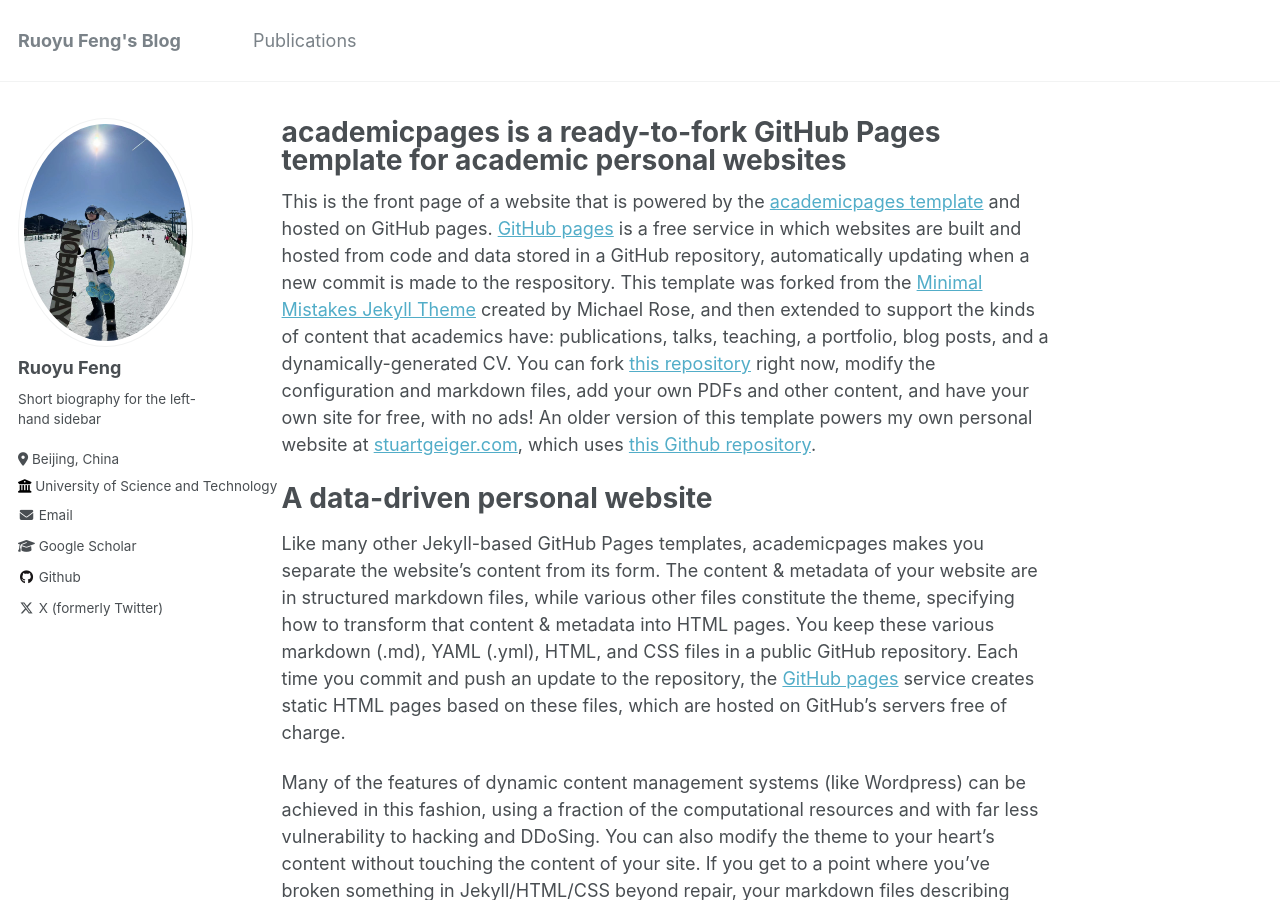
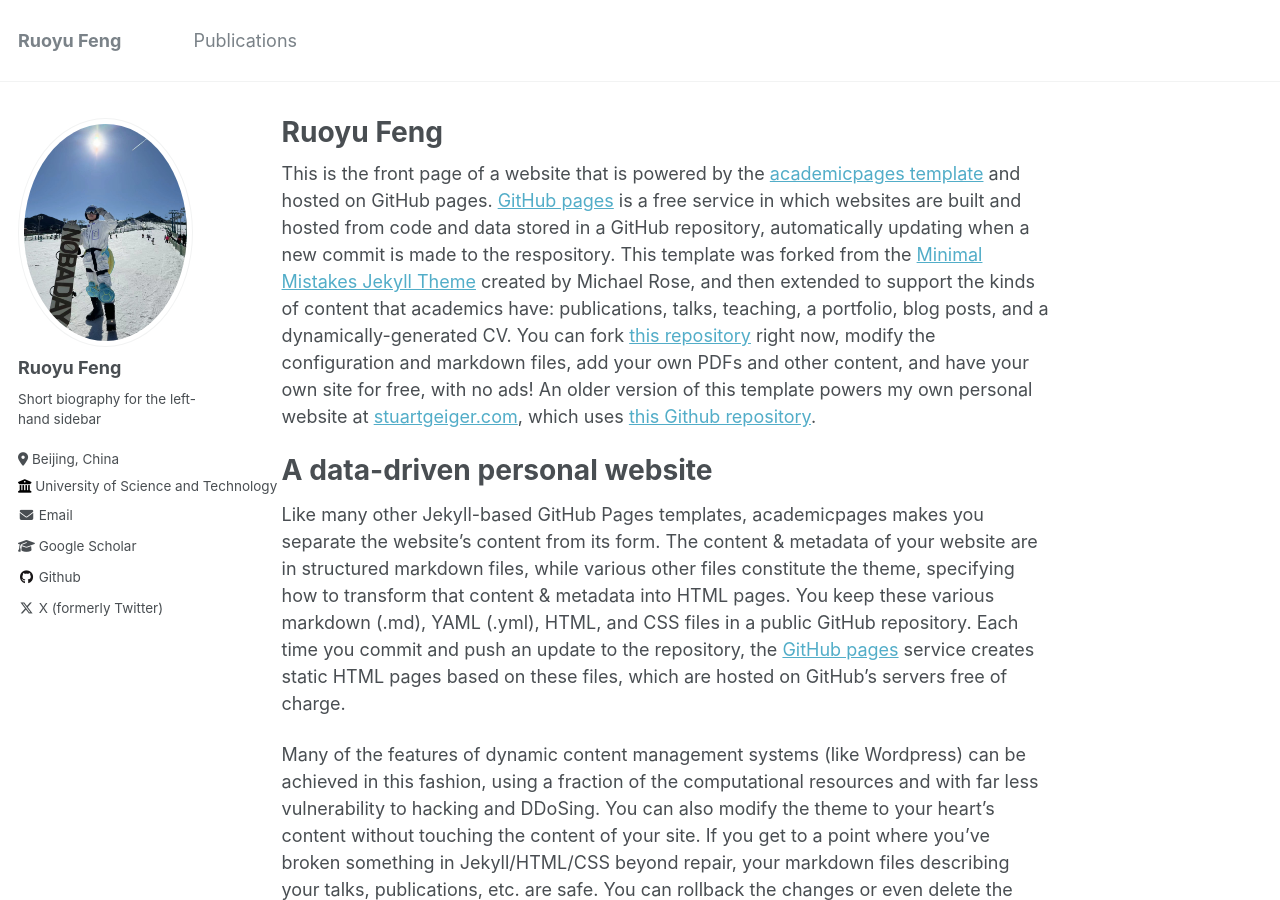
Before and after one commit to RuoyuFeng/ruoyufeng, a Jekyll site: the page built from _pages/about.md, in a window 1280 px wide and 900 px high. Built offline with Jekyll 4.4.1, drawn with Linux system fonts in a browser that asks for light colours.

Commit message:
update titile

```diff
--- a/_config.yml
+++ b/_config.yml
@@ -8,7 +8,7 @@
 
 # Basic Site Settings
 locale                   : "en-US"
-title                    : "Ruoyu Feng's Blog"
+title                    : "Ruoyu Feng"
 title_separator          : "-"
 name                     : &name "Ruoyu Feng"
 description              : &description "Welcome to Ruoyu Feng's personal website where I share my basic information, publications, and thoughts."
--- a/_pages/about.md
+++ b/_pages/about.md
@@ -1,6 +1,6 @@
 ---
 permalink: /
-title: "academicpages is a ready-to-fork GitHub Pages template for academic personal websites"
+title: "Ruoyu Feng"
 author_profile: true
 redirect_from:
   - /about/
```
